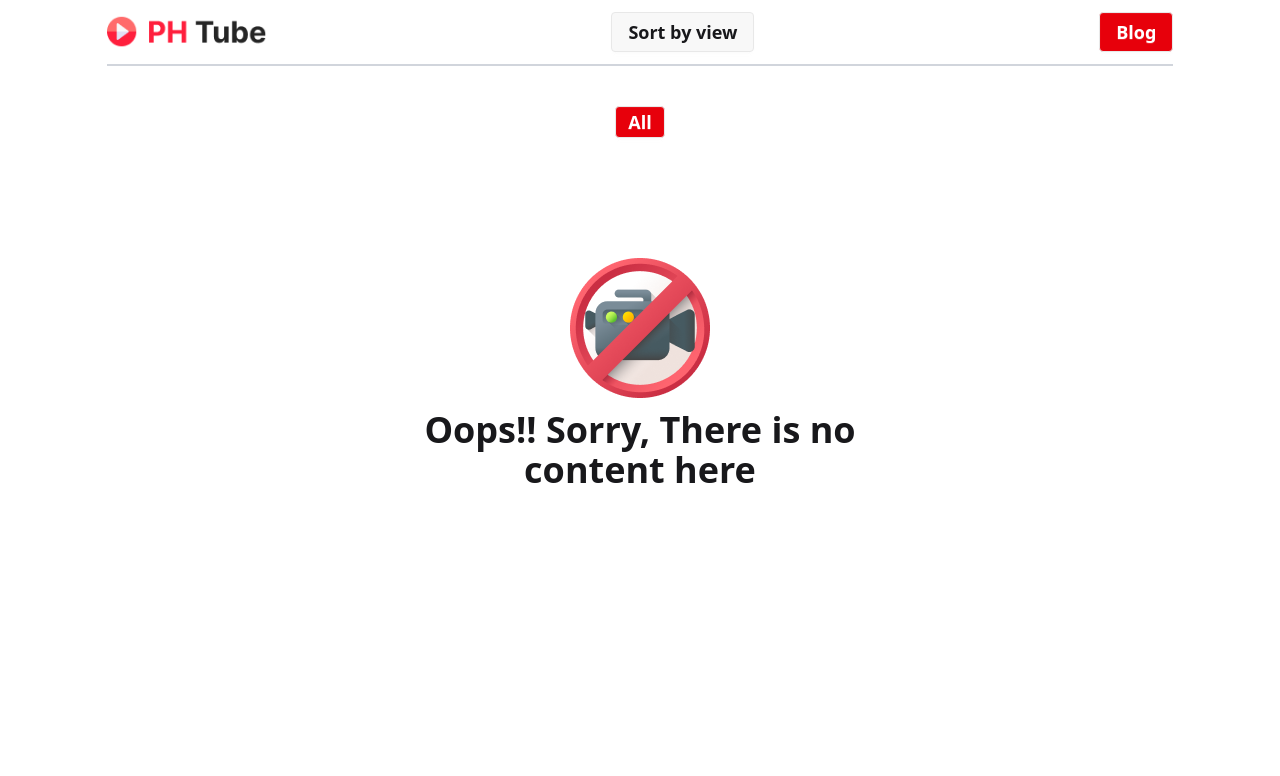
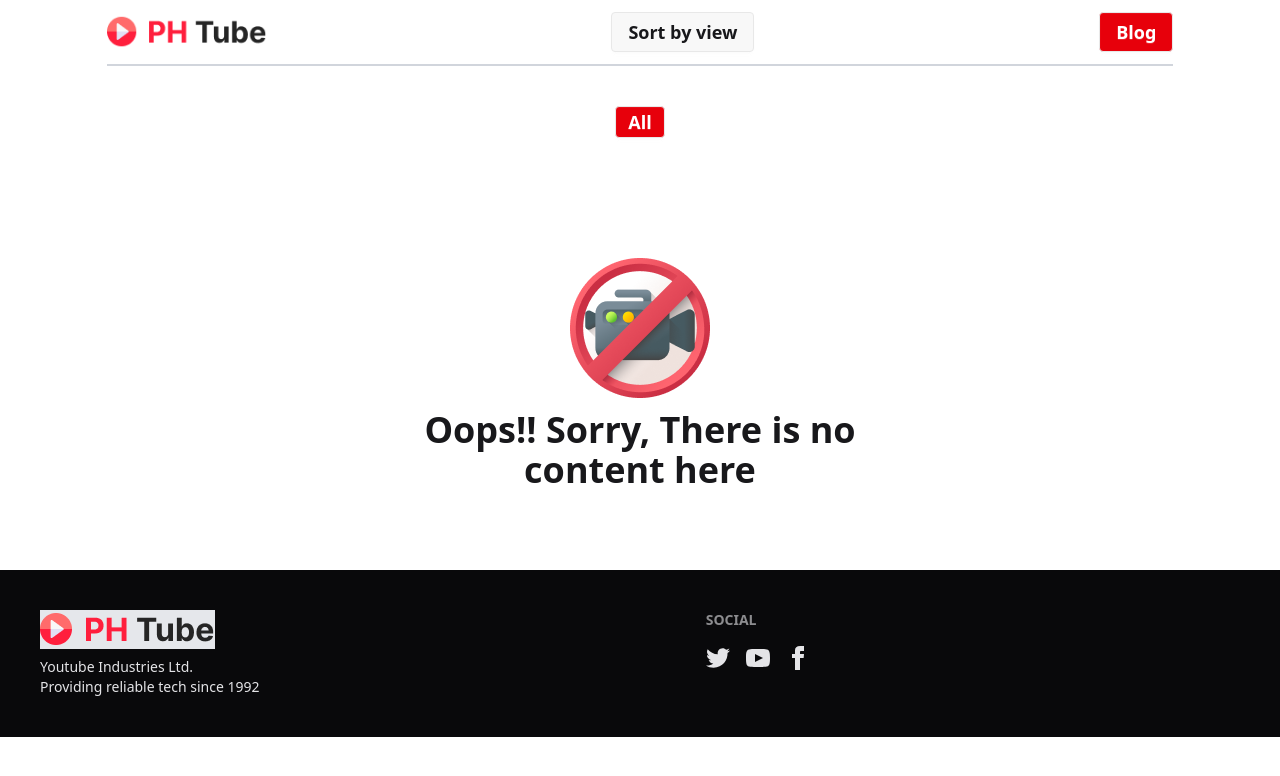
Before and after one commit to Bijoy-karmokar/ph_tube_project, a plain HTML site: page index.html in a window 1280 px wide. Drawn offline with nearby package versions, Linux system fonts and the light colour scheme; no server answers.

Commit message:
footer section

```diff
--- a/index.html
+++ b/index.html
@@ -53,13 +53,74 @@
         id="video-container"
         class="grid grid-cols-1 md:grid-cols-2 lg:grid-cols-3 xl:grid-cols-4 gap-6"
       >
-        <div class="col-span-full text-center my-20 flex justify-center items-center flex-col space-y-3">
-            <img src="./images/Icon.png" alt="">
-            <p class="text-xl md:text-2xl lg:text-4xl font-bold">Oops!! Sorry, There is no <br> content here</p>
+        <div
+          class="col-span-full text-center my-20 flex justify-center items-center flex-col space-y-3"
+        >
+          <img src="./images/Icon.png" alt="" />
+          <p class="text-xl md:text-2xl lg:text-4xl font-bold">
+            Oops!! Sorry, There is no <br />
+            content here
+          </p>
         </div>
       </section>
     </main>
 
+    <footer
+      class="footer sm:footer-horizontal bg-neutral text-neutral-content p-10"
+    >
+      <aside>
+        <img class="bg-gray-200" src="./images/Logo.png" alt="">
+        <p>
+          Youtube Industries Ltd.
+          <br />
+          Providing reliable tech since 1992
+        </p>
+      </aside>
+      <nav>
+        <h6 class="footer-title">Social</h6>
+        <div class="grid grid-flow-col gap-4">
+          <a>
+            <svg
+              xmlns="http://www.w3.org/2000/svg"
+              width="24"
+              height="24"
+              viewBox="0 0 24 24"
+              class="fill-current"
+            >
+              <path
+                d="M24 4.557c-.883.392-1.832.656-2.828.775 1.017-.609 1.798-1.574 2.165-2.724-.951.564-2.005.974-3.127 1.195-.897-.957-2.178-1.555-3.594-1.555-3.179 0-5.515 2.966-4.797 6.045-4.091-.205-7.719-2.165-10.148-5.144-1.29 2.213-.669 5.108 1.523 6.574-.806-.026-1.566-.247-2.229-.616-.054 2.281 1.581 4.415 3.949 4.89-.693.188-1.452.232-2.224.084.626 1.956 2.444 3.379 4.6 3.419-2.07 1.623-4.678 2.348-7.29 2.04 2.179 1.397 4.768 2.212 7.548 2.212 9.142 0 14.307-7.721 13.995-14.646.962-.695 1.797-1.562 2.457-2.549z"
+              ></path>
+            </svg>
+          </a>
+          <a>
+            <svg
+              xmlns="http://www.w3.org/2000/svg"
+              width="24"
+              height="24"
+              viewBox="0 0 24 24"
+              class="fill-current"
+            >
+              <path
+                d="M19.615 3.184c-3.604-.246-11.631-.245-15.23 0-3.897.266-4.356 2.62-4.385 8.816.029 6.185.484 8.549 4.385 8.816 3.6.245 11.626.246 15.23 0 3.897-.266 4.356-2.62 4.385-8.816-.029-6.185-.484-8.549-4.385-8.816zm-10.615 12.816v-8l8 3.993-8 4.007z"
+              ></path>
+            </svg>
+          </a>
+          <a>
+            <svg
+              xmlns="http://www.w3.org/2000/svg"
+              width="24"
+              height="24"
+              viewBox="0 0 24 24"
+              class="fill-current"
+            >
+              <path
+                d="M9 8h-3v4h3v12h5v-12h3.642l.358-4h-4v-1.667c0-.955.192-1.333 1.115-1.333h2.885v-5h-3.808c-3.596 0-5.192 1.583-5.192 4.615v3.385z"
+              ></path>
+            </svg>
+          </a>
+        </div>
+      </nav>
+    </footer>
     <script src="./javascript/script.js"></script>
   </body>
 </html>
```
